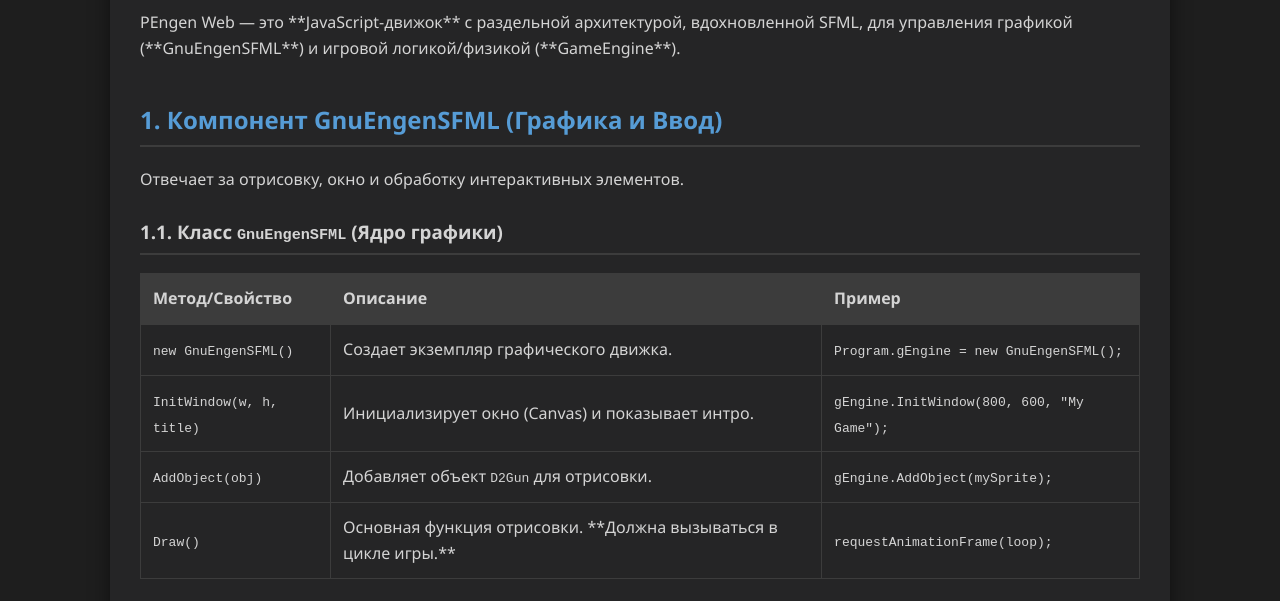
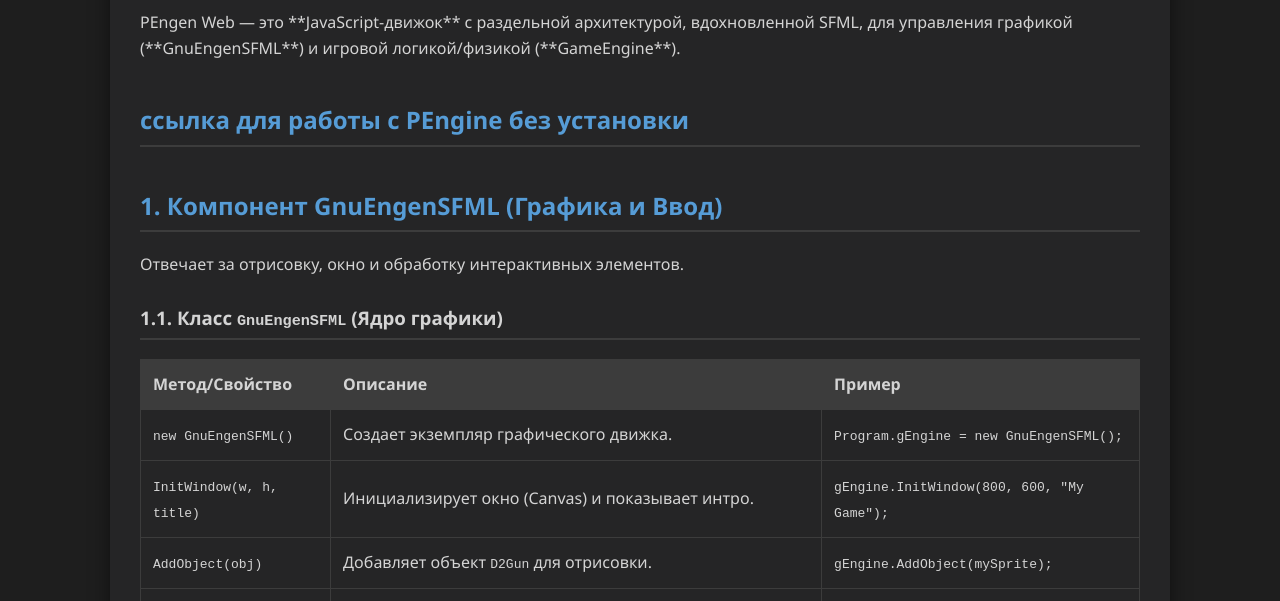
Before and after one commit to PerrotSoft/PEngen-Web, a plain HTML site: page index.html in a window 1280 px wide. Shown: the part 189-790 px from the top of the page. Drawn offline with nearby package versions, Linux system fonts and the light colour scheme.

Commit message:
Update index.html

```diff
--- a/index.html
+++ b/index.html
@@ -111,6 +111,8 @@
     <h1>Документация PEngen Engine Web</h1>
 
     <p>PEngen Web — это **JavaScript-движок** с раздельной архитектурой, вдохновленной SFML, для управления графикой (**GnuEngenSFML**) и игровой логикой/физикой (**GameEngine**).</p>
+
+    <h2>ссылка для работы с PEngine без установки</h2>
 
     <h2>1. Компонент GnuEngenSFML (Графика и Ввод)</h2>
 
```
